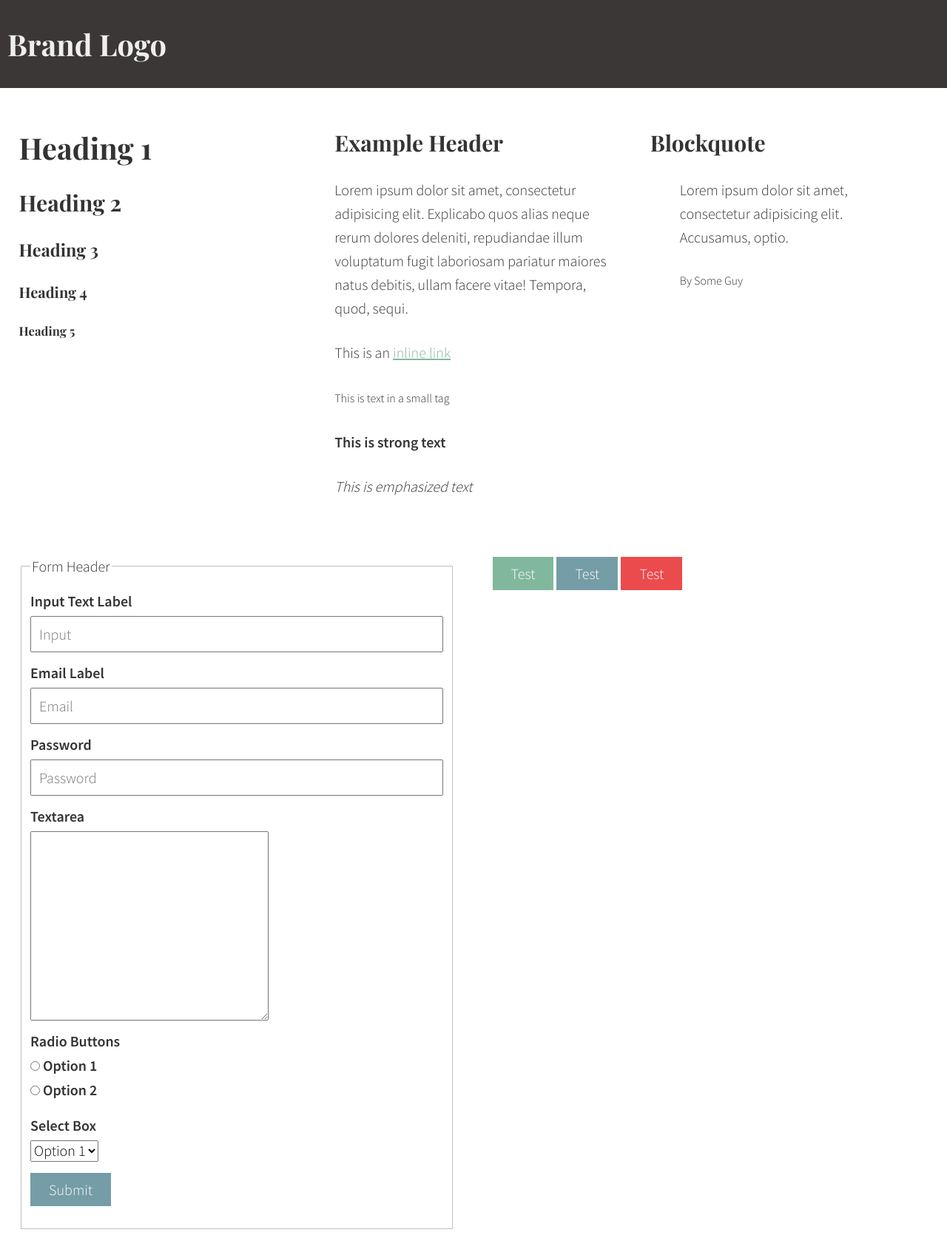
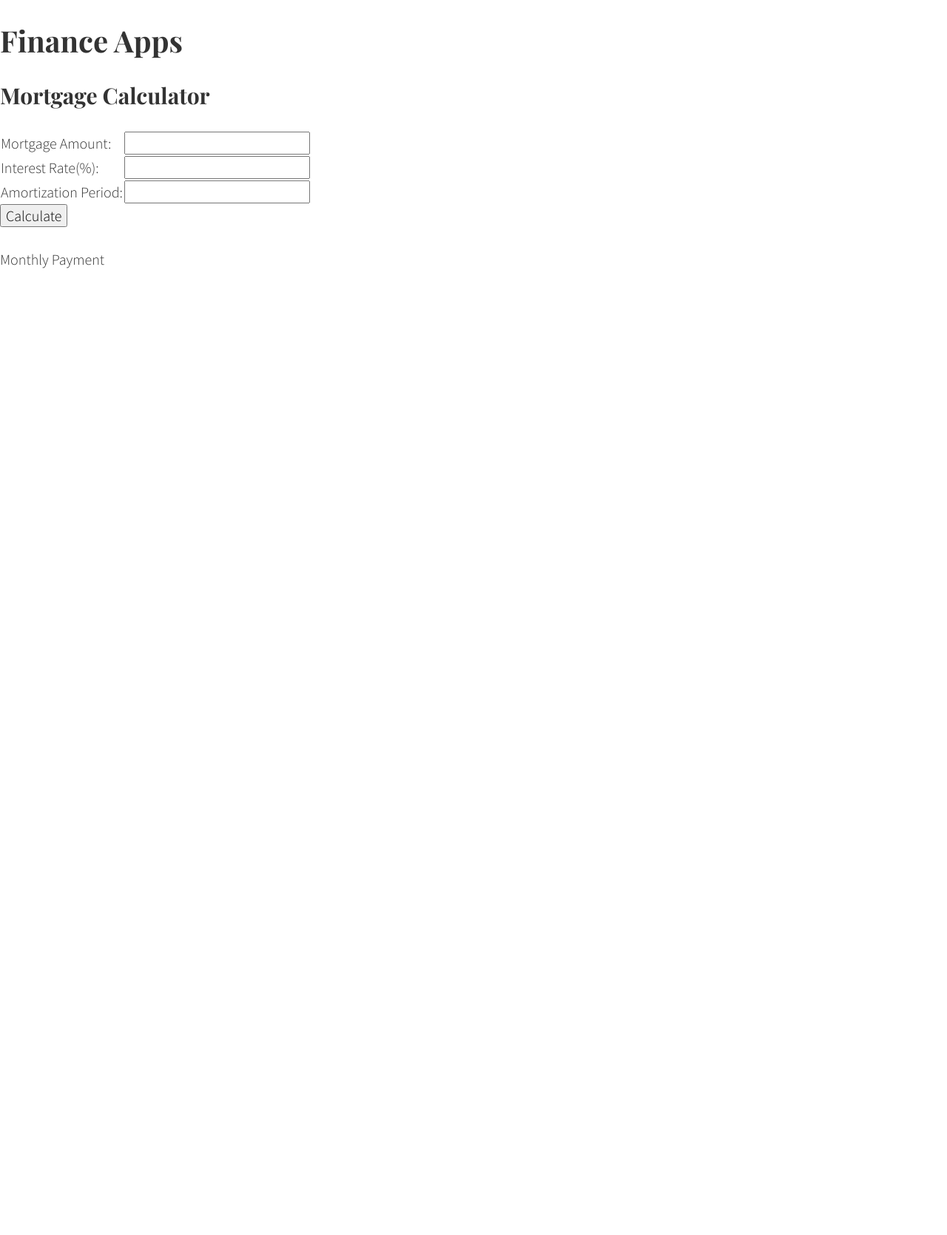
Before and after one commit to benweddel/finance-apps, a website: page index.html in a window 1280 px wide. Shown: the whole page at 74% size. After the commit the page ends 800 px from the top, so only its background shows below. Drawn offline with nearby package versions, Linux system fonts and the light colour scheme.

Commit message:
developing the script

```diff
--- a/Gruntfile.js
+++ b/Gruntfile.js
@@ -3,32 +3,29 @@ module.exports = function(grunt) {
          // Project configuration.
          grunt.initConfig({
              pkg: grunt.file.readJSON('package.json'),
-		 sass: {
-			 options: {
-				 sourceMap: true
+             sass: {                              // Task
+               dist: {                            // Target
+                 options: {                       // Target options
+                   style: 'expanded'
                  },
-			 dist: {
-				 files: {
-					 'css/main.css': 'css/main.scss'
+                 files: {                         // Dictionary of files
+                   'styles/style.css': 'styles/style.scss' // 'destination': 'source'
                  }
                }
              },
              watch: {
+               css: {
+                 files: '**/*.scss',
+                 tasks: ['sass'],
                  options: {
                    livereload: true,
                  },
-			 css: {
-				 files: ['css/main.scss'],
-				 tasks: ['sass'],
                },
-		 },
+             }
          });
 
-	grunt.loadNpmTasks('grunt-sass');
-	grunt.loadNpmTasks('grunt-autoprefixer');
+         // Default task(s).
+         grunt.loadNpmTasks('grunt-contrib-sass');
          grunt.loadNpmTasks('grunt-contrib-watch');
-
-	// Default task(s).
-	grunt.registerTask('default', ['sass', 'watch']);
-
+         grunt.registerTask('default', ['sass','watch']);
  };
--- a/index.html
+++ b/index.html
@@ -2,97 +2,36 @@
 <html lang="en">
 <head>
 	<meta charset="UTF-8">
-	<title>Document</title>
-	<link rel="stylesheet" href="style/main.css">
+	<title>Finance Apps</title>
+	<link rel="stylesheet" href="styles/style.css">
 </head>
 <body>
 
 	<header>
-		<nav>
-			<h1 class-"logo">Brand Logo</h1>
-		</nav>
+		<h1>Finance Apps</h1>
 	</header>
 
-	<section class="third">
-		<h1>Heading 1</h1>
-		<h2>Heading 2</h2>
-		<h3>Heading 3</h3>
-		<h4>Heading 4</h4>
-		<h5>Heading 5</h5>
-	</section>
+	<h2>Mortgage Calculator</h2>
 
-	<section class="third">
-		<h2>Example Header</h2>
-		<p>Lorem ipsum dolor sit amet, consectetur adipisicing elit. Explicabo quos alias neque rerum dolores deleniti, repudiandae illum voluptatum fugit laboriosam pariatur maiores natus debitis, ullam facere vitae! Tempora, quod, sequi.</p>
-		<p>This is an <a href="#">inline link</a></p>
-		<p><small>This is text in a small tag</small></p>
-		<p><strong>This is strong text</strong></p>
-		<p><em>This is emphasized text</em></p>
-	</section>
+	<table>
+		<tr>
+			<td><label for="mtgAmt">Mortgage Amount:</label></td>
+			<td><input type="text" id="mtg-amt" name="mtgAmt"></td>
+		</tr>
+		<tr>
+			<td><label for="intRate">Interest Rate(%):</label></td>
+			<td><input type="text" id="mtg-int" name="intRate"></td>
+		</tr>
+		<tr>
+			<td><label for="amortPeriod">Amortization Period:</label></td>
+			<td><input type="text" id="mtg-period" name="amortPeriod"></td>
+		</tr>
+	</table>
 
-	<section class="third">
-		<h2>Blockquote</h2>
-		<blockquote>
-			<p>Lorem ipsum dolor sit amet, consectetur adipisicing elit. Accusamus, optio.</p>
-			<small>By Some Guy</small>
-		</blockquote>
-	</section>
+	<button id="mtg-calc">Calculate</button>
 
-	<section class="half">
-		<form action="">
-			<fieldset>
-				<legend>Form Header</legend>
-				<div class="form-element">
-					<label for="">Input Text Label</label>
-					<input type="text" placeholder="Input">
-				</div>
-				<div class="form-element">
-					<label for="">Email Label</label>
-					<input type="email" placeholder="Email">
-				</div>
-				<div class="form-element">
-					<label for="">Password</label>
-					<input type="password" placeholder="Password">
-				</div>
-				<div class="form-element">
-					<label for="">Textarea</label>
-					<textarea name="" id="" cols="30" rows="10"></textarea>
-				</div>
-				<div class="form-element">
-					<label for="">Radio Buttons</label>
-					<div class="radio">
-						<label>
-							<input type="radio" name="radio">
-							Option 1
-						</label>
-					</div>
-					<div class="radio">
-						<label>
-							<input type="radio" name="radio">
-							Option 2
-						</label>
-					</div>
-				</div>
-				<div class="form-element">
-					<label for="">Select Box</label>
-					<select name="" id="">
-						<option value="">Option 1</option>
-						<option value="">Option 2</option>
-						<option value="">Option 3</option>
-					</select>
-				</div>
-				<div class="form-element">
-					<button type="submit" class="button button-success">Submit</button>
-				</div>
-			</fieldset>
-		</form>
-	</section>
-
-	<section class="half">
-		<button class="button button-default">Test</button>
-		<button class="button button-success">Test</button>
-		<button class="button button-error">Test</button>
-	</section>
-
+	<p id="mtg-result">Monthly Payment</p>
+	<script src="https://ajax.googleapis.com/ajax/libs/jquery/1.10.2/jquery.min.js"></script>
+	<script src="scripts/mrtgApp.js"></script>
 </body>
 </html>
--- /dev/null
+++ b/scripts/mrtgApp.js
@@ -0,0 +1,19 @@
+var mrtgApp = {};
+
+mrtgApp.init = function(){
+
+  $('#mtg-calc').on('click', function(){
+    mrtgApp.amt = $('#mtg-amt').val();
+    mrtgApp.intrst = ($('#mtg-int').val())/100;
+    mrtgApp.calc();
+  });
+};
+
+mrtgApp.calc = function(){
+  console.log(mrtgApp.amt);
+  console.log(mrtgApp.intrst);
+};
+
+$(function(){
+  mrtgApp.init();
+});
```
Also changed, not shown: package.json (+16 -6 lines), style.css (added), styles/style.css (renamed from style/main.css), styles/style.scss (renamed from style/main.scss), 2 other files. Lines whose indentation alone changed are shown as unchanged.
